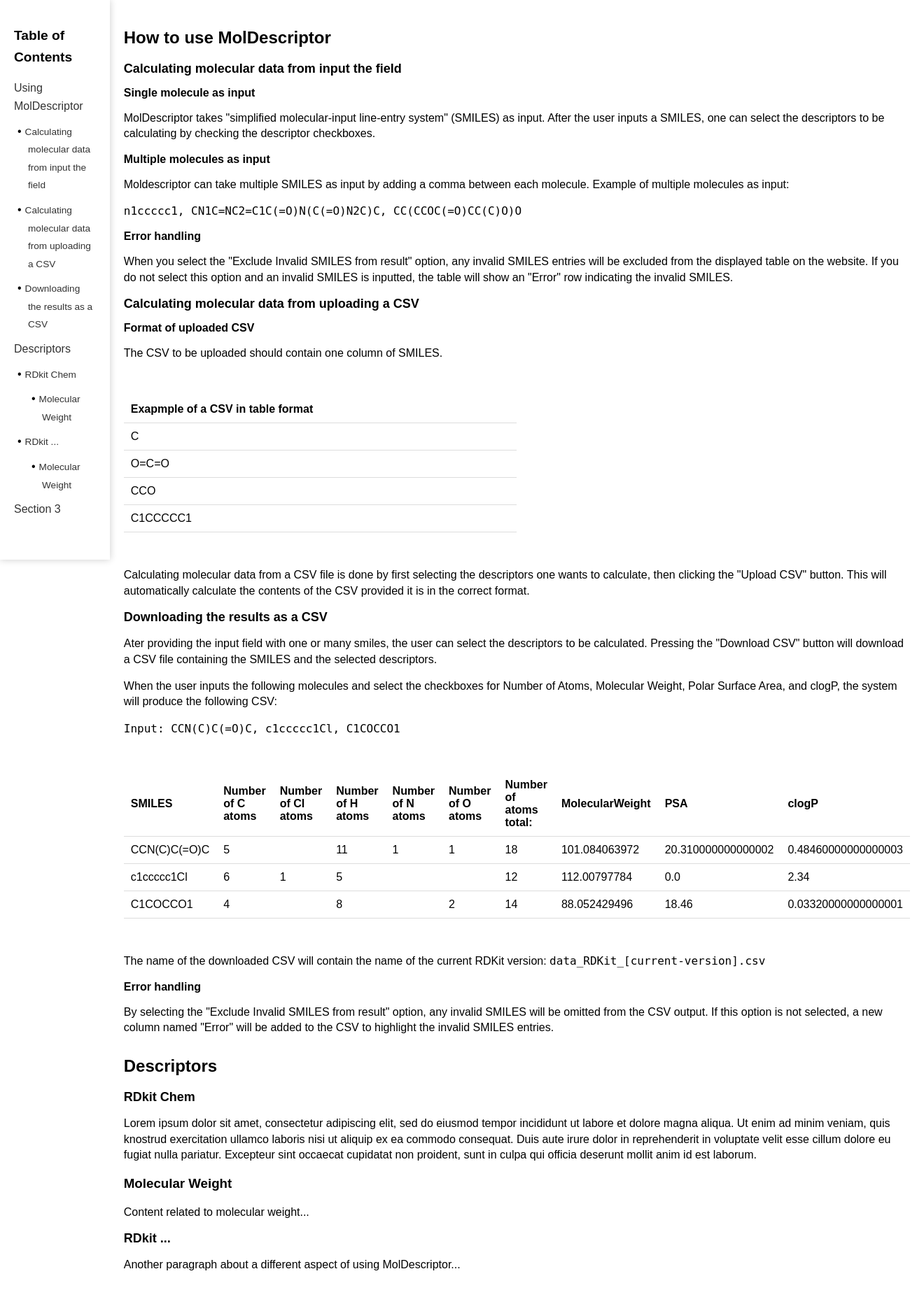
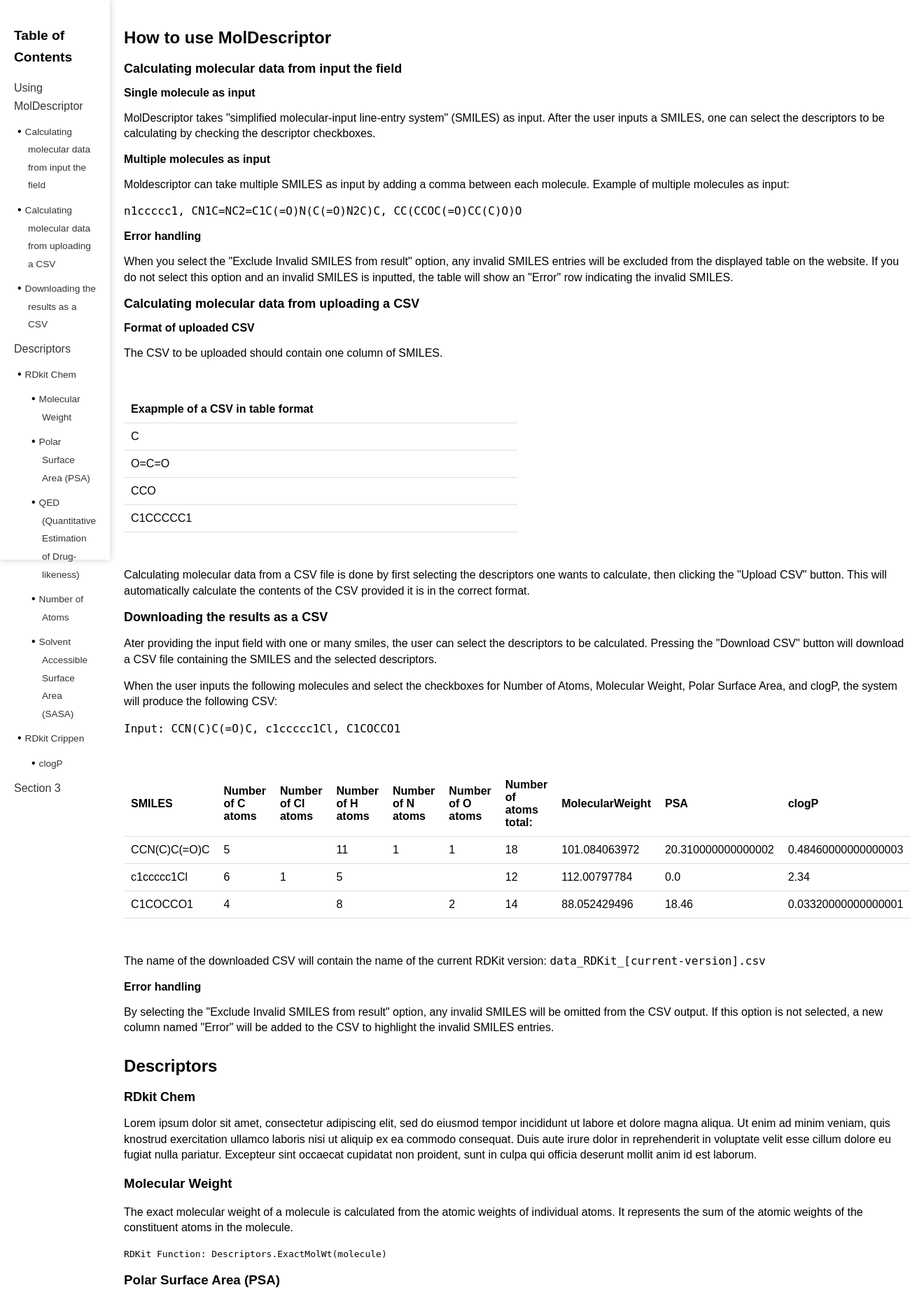
Before and after one commit to masve123/molecule-descriptors-webtool, a Flask app: page /docs in a window 1320 px wide. Shown: the part 43-1887 px from the top of the page at 70% size. Run offline with Flask 3, Linux system fonts and the light colour scheme.

Commit message:
Added documentation for all RDKit descriptors

```diff
--- a/app/templates/docs.html
+++ b/app/templates/docs.html
@@ -33,10 +33,22 @@
                             <ul>
                                 <li><a href="#molecular-weight">Molecular Weight</a></li>
                             </ul>
+                            <ul>
+                                <li><a href="#PSA">Polar Surface Area (PSA)</a></li>
+                            </ul>
+                            <ul>
+                                <li><a href="#QED">QED (Quantitative Estimation of Drug-likeness)</a></li>
+                            </ul>
+                            <ul>
+                                <li><a href="#numAtoms">Number of Atoms</a></li>
+                            </ul>
+                            <ul>
+                                <li><a href="#SASA">Solvent Accessible Surface Area (SASA)</a></li>
+                            </ul>
                         </li>
-                        <li><a href="#subsection2-2">RDkit ...</a>
+                        <li><a href="#subsection2-2">RDkit Crippen</a>
                             <ul>
-                                <li><a href="#... desc">Molecular Weight</a></li>
+                                <li><a href="#clogP">clogP</a></li>
                             </ul>
                         </li>
                     </ul>
@@ -181,10 +193,43 @@
                 <h1>Descriptors</h1>
                 <h2 id="subsection2-1">RDkit Chem</h2>
                 <p>Lorem ipsum dolor sit amet, consectetur adipiscing elit, sed do eiusmod tempor incididunt ut labore et dolore magna aliqua. Ut enim ad minim veniam, quis knostrud exercitation ullamco laboris nisi ut aliquip ex ea commodo consequat. Duis aute irure dolor in reprehenderit in voluptate velit esse cillum dolore eu fugiat nulla pariatur. Excepteur sint occaecat cupidatat non proident, sunt in culpa qui officia deserunt mollit anim id est laborum.</p>
-                <h3 id="molecular-weight">Molecular Weight</h3>
-                <p>Content related to molecular weight...</p>
-                <h2 id="subsection2-2">RDkit ...</h2>
+                    <h3 id="molecular-weight">Molecular Weight</h3>
+                    <p>
+                        The exact molecular weight of a molecule is calculated from the atomic weights of individual atoms. It represents the sum of the atomic weights of the constituent atoms in the molecule.
+                    </p>
+                    <code>RDKit Function: Descriptors.ExactMolWt(molecule)</code>
+                    <h3 id="PSA">Polar Surface Area (PSA)</h3>
+                    <p>
+                        The topological polar surface area is a sum over all polar atoms, primarily oxygen and nitrogen, also including their attached hydrogens. It can be used as a measure of drug transport properties.
+                    </p>
+                    <code>RDKit Function: Descriptors.TPSA(molecule)</code>
+                    <h3 id="QED">QED (Quantitative Estimation of Drug-likeness)</h3>
+                    <p>
+                        The Quantitative Estimate of Drug-likeness (QED) is a measure designed to reflect how "drug-like" a compound is in terms of physicochemical properties. A QED score closer to 1 typically indicates a more drug-like compound.
+                    </p>
+                    <code>RDKit Function: QED.qed(molecule)</code>
+                    <h3 id="numAtoms">Number of Atoms</h3>
+                    <p>
+                        This provides the total count of atoms in a molecule, which can be useful for understanding the size and complexity of the molecule.
+                    </p>
+                    <code>RDKit Function: molecule.GetNumAtoms()</code>
+                    <h3 id="SASA">Solvent Accessible Surface Area (SASA)</h3>
+                    <p>
+                        The Solvent Accessible Surface Area (SASA) is a measure of the surface area of a biomolecule that is accessible to a solvent. It's important in understanding interactions like protein-ligand binding.
+                    </p>
+                    <p>Calculating Solvent Accessible Surface Area</p>
+                    <ol>
+                        <li><p>Generate 3D coordinates for the molecule using <code>AllChem.EmbedMolecule(molecule, AllChem.ETKDG())</code></p></li>
+                        <li><p>Classify atoms and get radii with <code>rdFreeSASA.classifyAtoms(molecule)</code></p></li>
+                        <li><p>Use <code>rdFreeSASA.CalcSASA(molecule, radii, confIdx=-1, opts=sasa_opts)</code> with the appropriate SASA options.</p></li>
+                    </ol>
+                <h2 id="subsection2-2">RDkit Crippen</h2>
                 <p>Another paragraph about a different aspect of using MolDescriptor...</p>
+                    <h3 id="clogP">clogP</h3>
+                    <p>
+                        The calculated logarithm of the partition coefficient between n-octanol and water (clogP). It's a measure of the hydrophobicity of the molecule and plays an important role in ADME predictions.
+                    </p>
+                    <code>RDKit Function: Crippen.MolLogP(molecule)</code>
             </section>
 
             <section id="section3">
```
Also changed, not shown: app/templates/index.html (+3 -6 lines).
